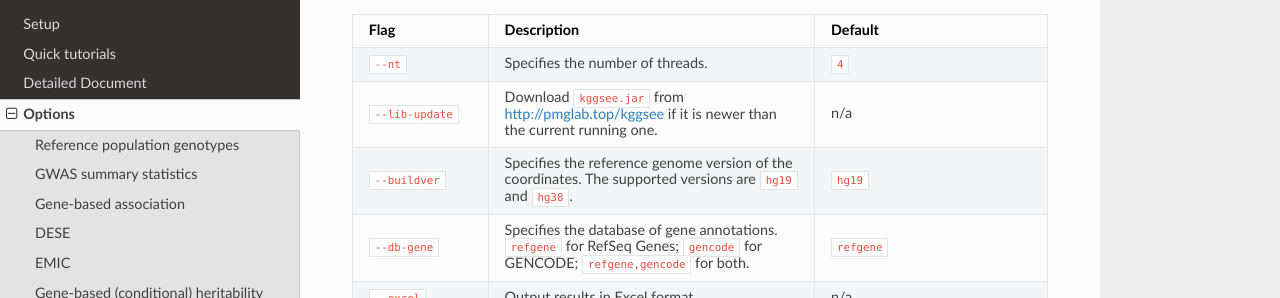
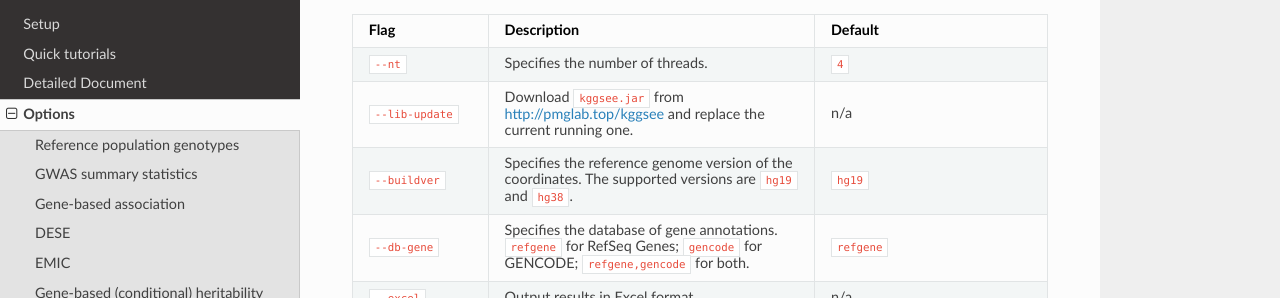
Before and after one commit to pmglab/KGGSEE, a Sphinx documentation site: the page built from doc/source/options.rst, in a window 1280 px wide and 900 px high, scrolled down 3794 px. Shown: the part 153-451 px from the top of the window. Built offline with Sphinx 7.4.7 and the Read the Docs theme 2.0.0, drawn with Linux system fonts in a browser that asks for light colours.

Commit message:
Update options.rst

```diff
--- a/doc/source/options.rst
+++ b/doc/source/options.rst
@@ -279,7 +279,7 @@ Miscellaneous global options
       - Specifies the number of threads.
       - ``4``
     * - ``--lib-update``
-      - Download ``kggsee.jar`` from http://pmglab.top/kggsee if it is newer than the current running one.
+      - Download ``kggsee.jar`` from http://pmglab.top/kggsee and replace the current running one.
       - n/a
     * - ``--buildver``
       - Specifies the reference genome version of the coordinates. The supported versions are ``hg19`` and ``hg38``.
```
